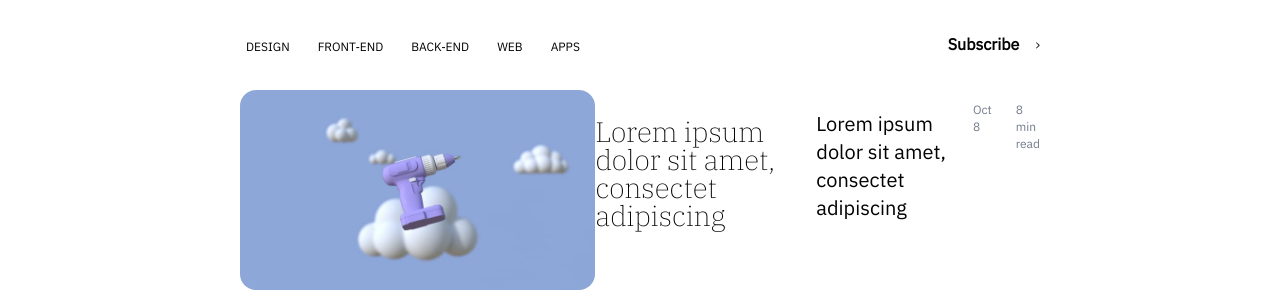
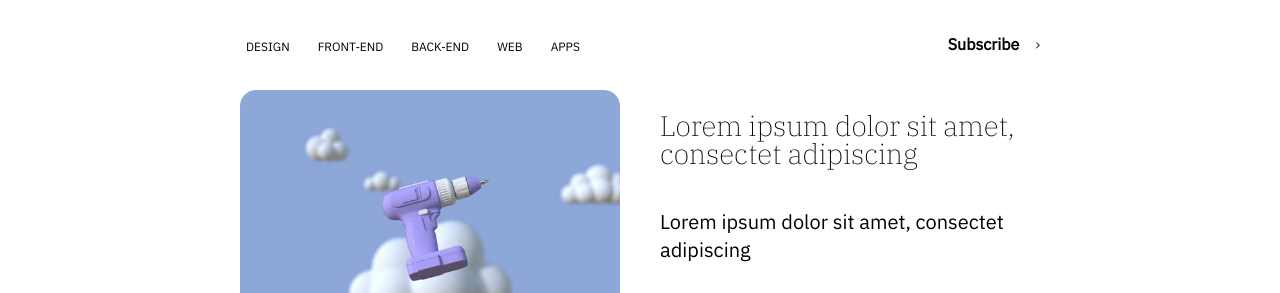
Before and after one commit to Helena-p/Acme-blog, a website: page pages/blog.html in a window 1280 px wide. Shown: the part 418-711 px from the top of the page. Drawn offline with Linux system fonts and the light colour scheme.

Commit message:
Correcting spacing in article grid and added extra @media rule

```diff
--- a/pages/blog.html
+++ b/pages/blog.html
@@ -55,7 +55,7 @@
 
                   <div class="container">
                       <div class="article-grid">
-                        <article class="article-preview flow-content">
+                        <article class="article-preview ">
                           <img src="../src/img/blog-1.jpg" alt="electric drill">
                           <h3>Lorem ipsum dolor sit amet, consectet adipiscing</h3>
                           <p>Lorem ipsum dolor sit amet, consectet adipiscing</p>
--- a/src/sass/components/_article.scss
+++ b/src/sass/components/_article.scss
@@ -26,10 +26,46 @@
     grid-template-columns: repeat(6, 1fr);
     gap: 3em 2em;
 
+    & > * {
+        grid-column: 1 / -1;
+    }
+
+    > .article-preview:first-child > * + * {
+        margin-top: var(--flow-spacer, 1em);
+    }
+}
+
+@media (min-width: 30em) {
+    .article-grid > *:not(:first-child) {
+        grid-column: span 3;
+    }
+}
+
+@media (min-width: 40em) {
+    .article-grid {
+        > .article-preview:first-child {
+            display: grid;
+            grid-template-columns: 1fr 1fr;
+            grid-template-rows: 1fr min-content 1fr;
+            gap: 1em 2em;
+
+            img {
+                grid-row: span 3;
+                height: 17rem;
+            }
+
+            h3 {
+                margin-top: auto;
+            }
+
+            &__info {
+                margin-bottom: auto;
+            }
+        }
+
         > * {
             &:first-child {
                 grid-column: 1 / -1;
-            display: flex;
             }
             &:nth-child(2),
             &:nth-child(3) {
@@ -46,3 +82,4 @@
             }
         }
     }
+}
```
Also changed, not shown: dist/css/style.css, 1 other file. Lines whose indentation alone changed are shown as unchanged.
